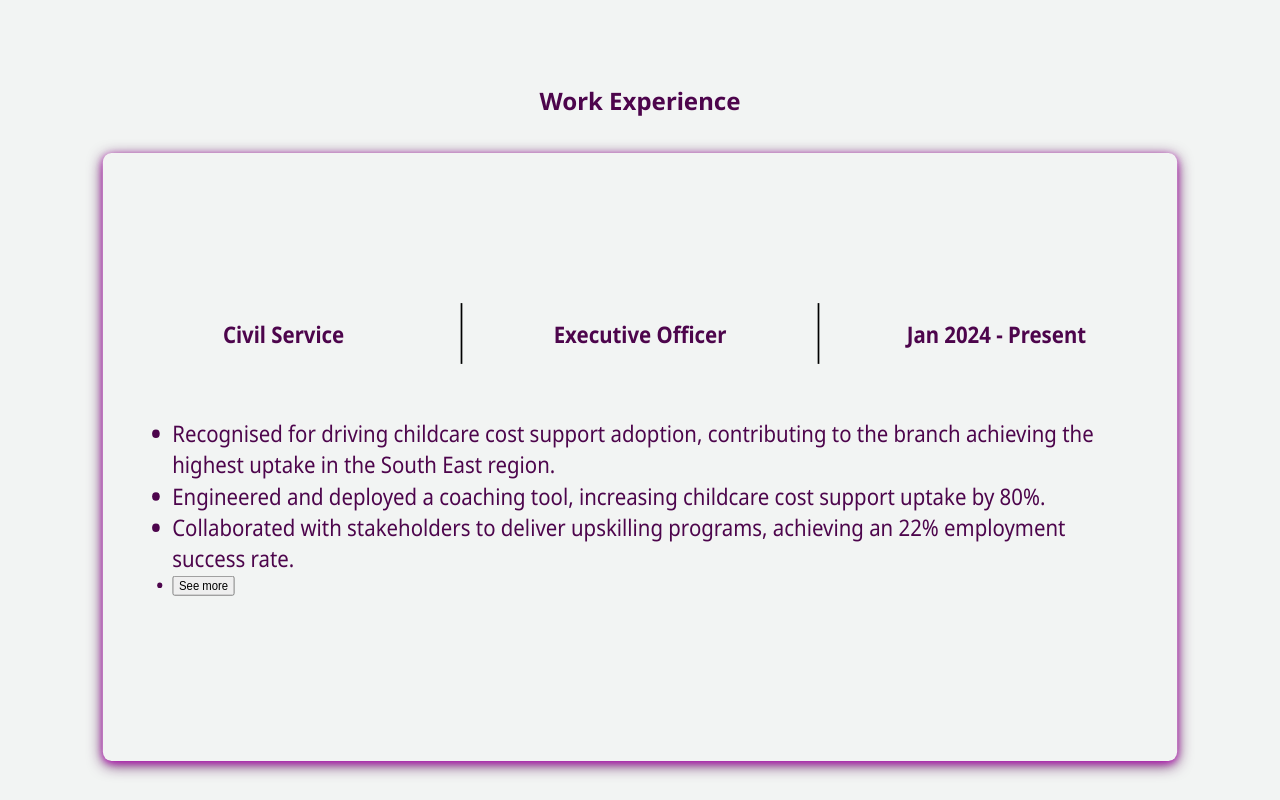
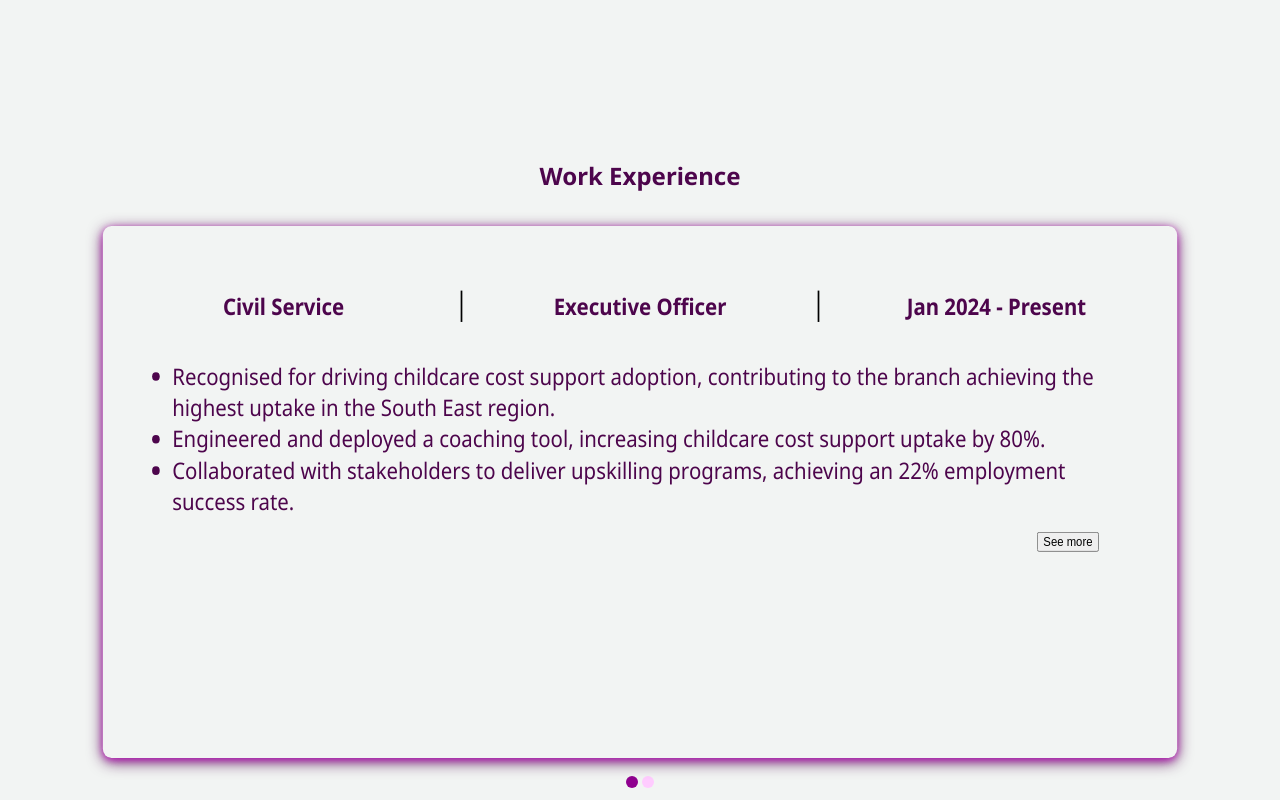
Before and after one commit to 2ndborn/micah-francis.com, a React (Vite) app in the folder micah/: page /about in a window 1280 px wide. Shown: the part 1380-2180 px from the top of the page. Built offline with nearby package versions, Linux system fonts and the light colour scheme; a web font is replaced by a local one.

Commit message:
fixed the expand on the experience card

```diff
--- /dev/null
+++ b/micah/src/components/ExperienceCard.jsx
@@ -0,0 +1,48 @@
+import React, { useState } from 'react'
+
+const ExperienceCard = ({ ex }) => {
+    const [showMore, setShowMore] = useState(false);
+    return (
+        <div style={{ display: "grid", gridTemplateRows: "auto 1fr", alignItems: 'start', height: "100%", width: "100%" }}>
+            <div style={{
+                display: "flex",
+                width: "100%",
+                marginBottom: "1.5rem",
+                marginTop: "4rem"
+            }}>
+                <div style={{ flex: 1, borderRight: "2px solid #000", textAlign: "center" }}>
+                    <h2 style={{ margin: 0 }}>{ex.company}</h2>
+                </div>
+                <div style={{ flex: 1, borderRight: "2px solid #000", textAlign: "center" }}>
+                    <h2 style={{ margin: 0 }}>{ex.role}</h2>
+                </div>
+                <div style={{ flex: 1, textAlign: "center" }}>
+                    <h2 style={{ margin: 0 }}>{ex.dates}</h2>
+                </div>
+            </div>
+
+            <div style={{ boxSizing: "border-box", paddingLeft: "min(3rem,3%)", paddingRight: "min(3rem,3%)", marginBottom: "4rem" }}>
+                <ul>
+                    {ex.achievements.slice(0, 3).map((ach) => (
+                        <li key={ach} style={{ fontSize: "clamp(1rem, 0.818rem + 0.91vw, 1.5rem)" }}>{ach}</li>
+                    ))}
+                    {showMore &&
+                        ex.achievements.slice(3).map((ach) => (
+                            <li key={ach} style={{ fontSize: "clamp(1rem, 0.818rem + 0.91vw, 1.5rem)" }}>
+                                {ach}
+                            </li>
+                        ))}
+                </ul>
+                <div style={{display: "flex", justifyContent: "end", marginRight: "50px"}}>
+                {ex.achievements.length > 3 && (
+                    <button onClick={() => setShowMore(prev => !prev)}>
+                        {!showMore ? "See more" : "See less"}
+                    </button>
+                )}
+                </div>
+            </div>
+        </div>
+    )
+}
+
+export default ExperienceCard
--- a/micah/src/data/ExperienceData.jsx
+++ b/micah/src/data/ExperienceData.jsx
@@ -11,5 +11,18 @@ export const ExperienceData = [
             "Lorem ipsum dolor sit amet consectetur adipisicing elit. Ex est vitae magni enim voluptate alias, modi ipsum dolore esse saepe dignissimos officia voluptatem reprehenderit dolor eveniet deserunt impedit totam mollitia.",
             "Lorem ipsum dolor sit amet consectetur adipisicing elit. Ex est vitae magni enim voluptate alias, modi ipsum dolore esse saepe dignissimos officia voluptatem reprehenderit dolor eveniet deserunt impedit totam mollitia.",
         ]
-    }
+    },
+    {
+        id: 2,
+        company: "Civil Service",
+        role: "Executive Officer",
+        dates: "Jan 2024 - Present",
+        achievements: [
+            "Recognised for driving childcare cost support adoption, contributing to the branch achieving the highest uptake in the South East region.",
+            "Engineered and deployed a coaching tool, increasing childcare cost support uptake by 80%.",
+            "Collaborated with stakeholders to deliver upskilling programs, achieving an 22% employment success rate.",
+            "Lorem ipsum dolor sit amet consectetur adipisicing elit. Ex est vitae magni enim voluptate alias, modi ipsum dolore esse saepe dignissimos officia voluptatem reprehenderit dolor eveniet deserunt impedit totam mollitia.",
+            "Lorem ipsum dolor sit amet consectetur adipisicing elit. Ex est vitae magni enim voluptate alias, modi ipsum dolore esse saepe dignissimos officia voluptatem reprehenderit dolor eveniet deserunt impedit totam mollitia.",
+        ]
+    },
 ]
--- a/micah/src/hooks/useCarouselMotion.jsx
+++ b/micah/src/hooks/useCarouselMotion.jsx
@@ -50,7 +50,7 @@ export function useCarouselMotion({
       display: "flex",
       alignItems: "center",
       cursor: "grab",
-      height: height || "90%"
+      height: height || "90%",
     }
   };
 
--- a/micah/src/pages/AboutMe.jsx
+++ b/micah/src/pages/AboutMe.jsx
@@ -5,15 +5,30 @@ import { useCarouselMotion } from '../hooks/useCarouselMotion';
 import DotsComponent from '../components/DotsComponent';
 import { EductionData } from '../data/EductionData';
 import { ExperienceData } from '../data/ExperienceData';
+import ExperienceCard from '../components/ExperienceCard';
 
 
 const AboutMe = () => {
-  const [showMore, setShowMore] = useState(false);
-  const {index, setIndex, containerMotion} = useCarouselMotion({
+  // const [showMore, setShowMore] = useState(false);
+  const {
+    index: eduIndex,
+    setIndex: setEduIndex,
+    containerMotion: eduMotion
+  } = useCarouselMotion({
     length: EductionData.length,
-    autoDelay: 100000,
+    autoDelay: 10000,
     dragBuffer: 50,
     height: "80%",
+  })
+  const {
+    index: expIndex,
+    setIndex: setExpIndex,
+    containerMotion: expMotion
+  } = useCarouselMotion({
+    length: ExperienceData.length,
+    autoDelay: 10000,
+    dragBuffer: 50,
+    height: "auto",
   })
   const BOX_SHADOW = "0px 2px 8px rgba(204, 0, 204, 0.7), 0px 4px 16px rgba(77, 5, 76, 0.9)";
 
@@ -39,9 +54,9 @@ const AboutMe = () => {
       </section>
       <section style={{ height: "100vh", paddingTop: '1rem'}}>
         <h1 style={{ textAlign: "center"}}>Education</h1>
-        <motion.div {...containerMotion}>
+        <motion.div {...eduMotion}>
         {EductionData.map((ed, i) => (
-          <CarouselCard key={i} active={index === i}>
+          <CarouselCard key={i} active={eduIndex === i}>
             <div style={{ display: "flex", flexDirection: "column", alignSelf: "start", justifyContent: "center", alignItems: "center", backgroundColor: "grey"}}>
               <h3>{ed.date}</h3>
               <h2>{ed.qualification}</h2>
@@ -50,14 +65,15 @@ const AboutMe = () => {
           </CarouselCard>
         ))}
         </motion.div>
-        <DotsComponent index={index} setIndex={setIndex} data={EductionData} />
+        <DotsComponent index={eduIndex} setIndex={setEduIndex} data={EductionData} />
       </section>
-      <section style={{height: "100vh"}}>
+      <section style={{height: "auto", minHeight: "100vh", display: "flex", flexDirection: "column", justifyContent: "center"}}>
         <h1 style={{ textAlign: "center"}}>Work Experience</h1>
-        <motion.div {...containerMotion}>
+        <motion.div {...expMotion}>
         {ExperienceData.map((ex, i) => (
-        <CarouselCard key={i} active={index === i}>
-          <div style={{display: "flex", flexDirection: "column", justifyContent: "center", alignItems: "center", height: "100%", width: "100%"}}>
+        <CarouselCard key={i} active={expIndex === i}>
+          <ExperienceCard ex={ex} />
+          {/* <div style={{display: "flex", flexDirection: "column", justifyContent: "center", alignItems: "center", height: "100%", width: "100%"}}>
               <div style={{ display: "flex", width: "100%", height: "10%", marginBottom: "40px" }}>
                 <div style={{display: "flex", justifyContent: "center", alignItems: "center", width: "calc(100%/3)", borderRight: "2px solid #000" }}>
                   <h2 style={{fontSize: "clamp(0.75rem, 0.477rem + 1.36vw, 1.5rem)", textAlign: "center", margin: 0}}>{ex.company}</h2>
@@ -89,10 +105,11 @@ const AboutMe = () => {
                     ))}
                 </ul>
               </div>
-          </div>
+          </div> */}
         </CarouselCard>
         ))}
         </motion.div>
+        <DotsComponent index={expIndex} setIndex={setExpIndex} data={ExperienceData} />
       </section>
     </div>
   )
--- a/micah/src/utils/CarouselCard.jsx
+++ b/micah/src/utils/CarouselCard.jsx
@@ -16,6 +16,7 @@ const CarouselCard = ({ active, children, height }) => {
             style={{
                 position: 'relative',
                 height: height || "100%",
+                minHeight: '70vh',
                 width: "100%",
                 flexShrink: 0,
                 boxSizing: 'border-box',
```
